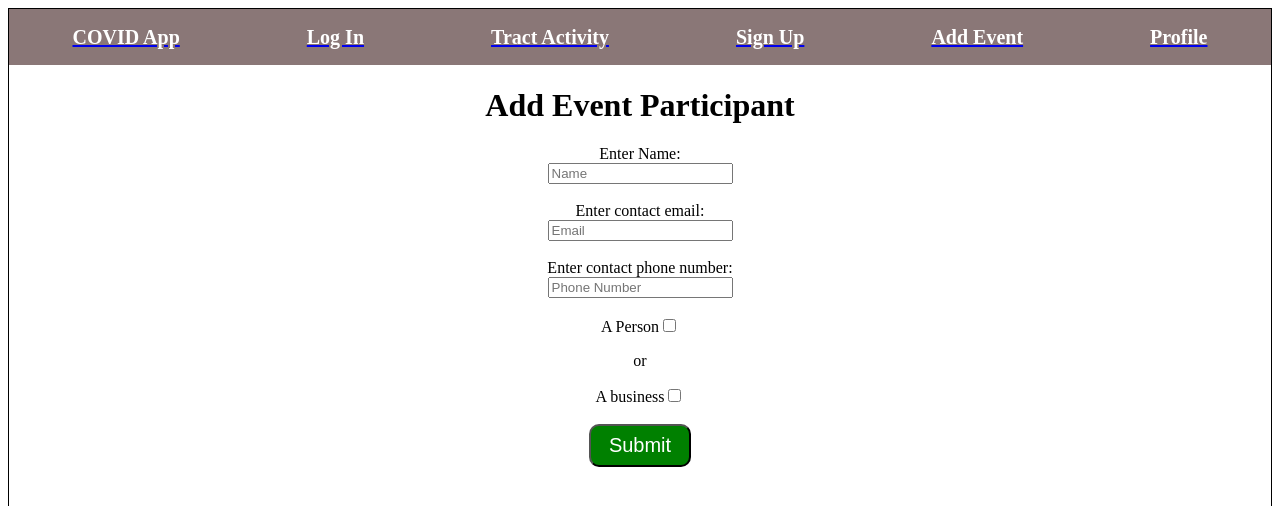
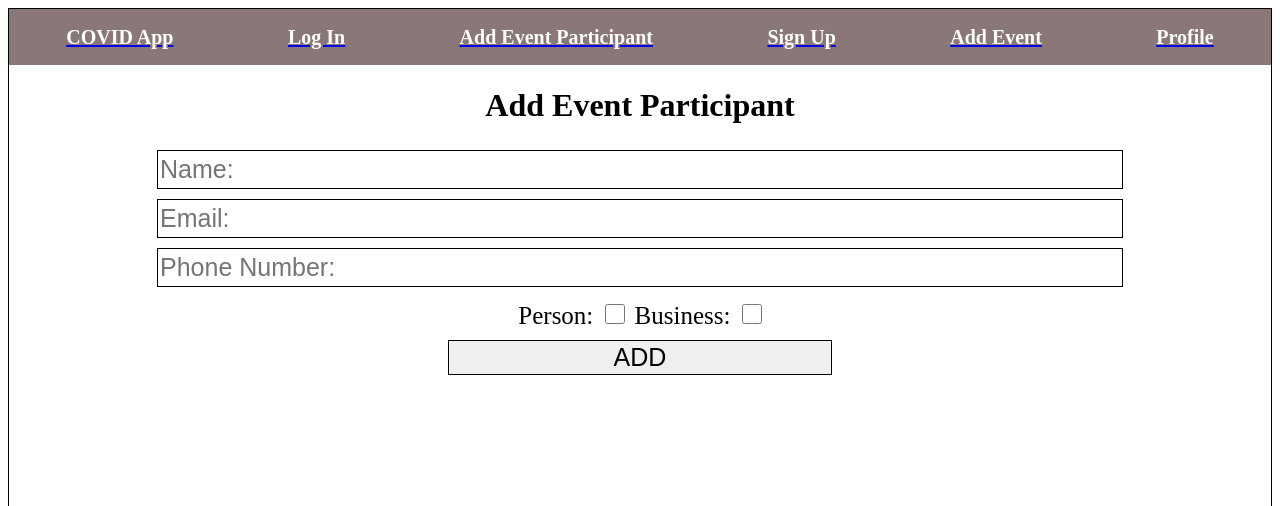
Before and after one commit to Strongtalk/COVID-Contact-tracing, a React (Create React App) app in the folder client/: page /addinfo-page in a window 1280 px wide. Shown: the top 506 px of the page. Built offline with nearby package versions, Linux system fonts and the light colour scheme.

Commit message:
extra stuff

```diff
--- a/client/src/Components/AddInfo/add-info.css
+++ b/client/src/Components/AddInfo/add-info.css
@@ -1,20 +1,39 @@
-h1 {
+.pageContainer{
     text-align: center;
 }
 
-.page-wrapper {
-    text-align: center;
+#typeInputContainer{
+    display: flex;
+    flex-direction: column;
+    align-items: center;
 }
 
-#submitButton:disabled {
-    padding: 8px 18px;
-    font-size: 20px;
+.addInfoInput{
+    border: 1px solid black;
+    margin: 5px 0;
+    width: 75vw;
+    height: 35px;
+    font-size: 25px;
 }
 
-#submitButton:enabled {
-    background-color: green;
-    color: white;
-    border-radius: 10px;
-    padding: 8px 18px;
-    font-size: 20px;
+#checkboxInputContainer{
+    margin: 10px 0;
 }
+.checkBoxLabel{
+    margin-bottom: 0;
+    font-size: 25px;
+    padding-left: 5px;
+}
+.checkBox{
+    height: 20px;
+    width: 20px;
+    margin: 0 5px;
+}
+
+#addInfoSubmitButton{
+    text-align: center;
+    border: 1px solid black;
+    width: 30vw;
+    height: 35px;
+    font-size: 25px;
+}
--- a/client/src/Components/AddInfo/add-info.js
+++ b/client/src/Components/AddInfo/add-info.js
@@ -6,74 +6,40 @@ import "./add-info.css";
 function AddInfo() {
   return (
     //general wrapper for page
-    <div className="page-wrapper">
-      {/** general header */}
+    <div className="pageContainer">
       <h1>Add Event Participant</h1>
-      {/**Main list wrapper */}
-      <div id="main-list-wrapper">
-        {/* beginning of form which holds our inputs */}
       <form method="POST" action="/eventcontact">
-          <div>
-            {/* Name input and label */}
-            <div>
-              <label htmlFor="name">
-                Enter Name:<br></br>
-              </label>
+        <div id="typeInputContainer">
           <input
             type="text"
-                placeholder="Name"
+            placeholder="Name:"
             name="name"
-                id="name-input"
+            className="addInfoInput"
+            required
+          ></input>
+          <input
+            type="text"
+            placeholder="Email:"
+            name="email"
+            className="addInfoInput"
+            required
+          ></input>
+          <input
+            type="text"
+            placeholder="Phone Number:"
+            name="phone"
+            className="addInfoInput"
             required
           ></input>
         </div>
-            <br></br>
-            {/**Email input and label for user */}
-            <div>
-              <label htmlFor="email">
-                Enter contact email:<br></br>
-              </label>
-              <input
-                type="text"
-                placeholder="Email"
-                name="email"
-                id="email-input"
-                required
-              ></input>
+        <div id="checkboxInputContainer">
+          <label className="checkBoxLabel" >Person: </label>
+          <input className="checkBox" type="checkbox" name="type" value="individual"></input>
+          <label className="checkBoxLabel" >Business: </label>
+          <input className="checkBox" type="checkbox" name="type" value="individual"></input>
         </div>
-            <br></br>
-            {/**Phone number input and label */}
-            <div>
-              <label htmlFor="phone">
-                Enter contact phone number:<br></br>
-              </label>
-              <input
-                type="text"
-                placeholder="Phone Number"
-                name="phone"
-                id="phone-input"
-                required
-              ></input>
-            </div>
-            <br></br>
-            {/** Beginning of our checkboxs asking user if this is a personal input or third party */}
-            <div>
-              <label>A Person</label>
-              <input type="checkbox" name="type" value="individual"></input>
-            </div>
-            <p>or</p>
-            <div>
-              <label> A business</label>
-              <input type="checkbox" value="organization" name="type"></input>
-            </div>
-            <div>
-              <br></br>
-              {/**Submit button */}
-              <input id='submitButton' type="submit"></input>
-            </div>
-          </div>
+        <input id="addInfoSubmitButton" type="submit" value="ADD"/>
       </form>
-      </div>
     </div>
   );
 }
--- a/client/src/Components/App.js
+++ b/client/src/Components/App.js
@@ -25,7 +25,7 @@ function App() {
             <Link to="/userlogin-page">
               <h1 className="userLogin">Log In</h1>
             </Link>
-            <Link to="/addinfo-page"><h1 className='navLinks' >Tract Activity</h1></Link>
+            <Link to="/addinfo-page"><h1 className='navLinks' >Add Event Participant</h1></Link>
             <Link to="/user"><h1 className="navLinks">Sign Up</h1></Link>
             <Link to="/event"><h1 className="navLinks">Add Event</h1></Link>
             <Link to="/user/:email"><h1 className='navLinks' >Profile</h1></Link>
--- a/client/src/Components/Nav/RightNav.jsx
+++ b/client/src/Components/Nav/RightNav.jsx
@@ -39,7 +39,7 @@ const RightNav = ({ open }) => {
       <a href="/userlogin-page"><li>Log In</li></a>
       <a href="/user"><li>Sign up</li></a>
       <a href="/event"><li>Add Event</li></a>
-      <a href="/addinfo-page"><li>Track Activity</li></a>
+      <a href="/addinfo-page"><li>Add Event Participant</li></a>
     </Ul>
   );
 };
--- a/client/src/Components/newUser/newUser.css
+++ b/client/src/Components/newUser/newUser.css
@@ -1,6 +1,7 @@
 body{
     height: 100vh;
     border: 1px solid black;
+    text-align: center;
 }
 
 .newUserInput{
```
Lines whose indentation alone changed are shown as unchanged.
